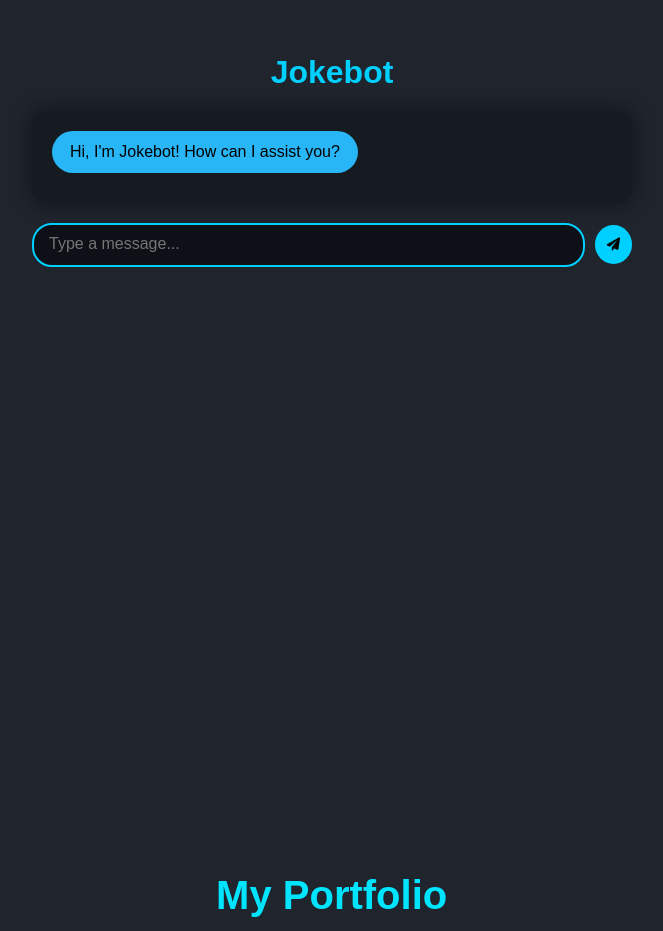
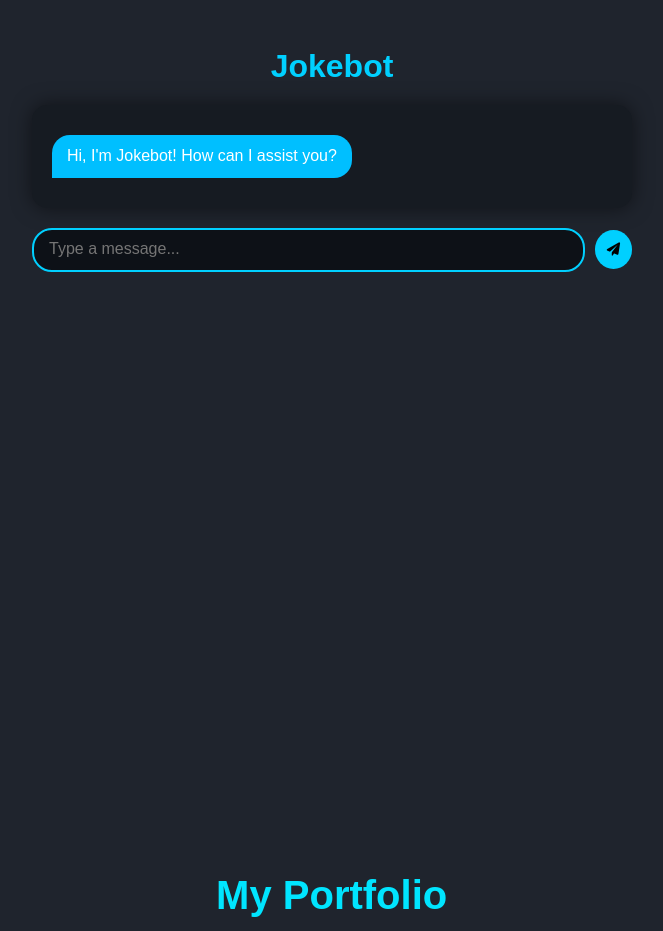
Before and after one commit to musakhan098/final-project-jokebot, a plain HTML site: page final project/index.html in a window 1280 px wide. Shown: the part 1040-1971 px from the top of the page, without its empty margins (308-971 px from the left). Drawn offline with nearby package versions, Linux system fonts and the light colour scheme.

Commit message:
Update style.css
message reply more respensive

```diff
--- a/final project/style.css
+++ b/final project/style.css
@@ -165,6 +165,21 @@ a {
     margin-bottom: 20px;
     text-align: center;
   }
+  .chat-container {
+    overflow-y: auto;
+    max-height: 60vh;
+    padding-right: 10px;
+  }
+
+
+  .chat-container::-webkit-scrollbar {
+    display: none;
+  }
+
+
+  .chat-container {
+    scrollbar-width: none;
+  }
 
   .chat-container {
     width: 100%;
@@ -179,20 +194,43 @@ a {
   }
 
   .chat-message {
-    margin-bottom: 10px;
     display: flex;
+    width: 100%;
+    margin: 10px 0;
+  }
+
+  .user-message {
+    justify-content: flex-end;
+  }
+
+  .bot-message {
     justify-content: flex-start;
   }
 
+  .message-bubble {
+    max-width: 70%;
+    padding: 10px 15px;
+    border-radius: 18px;
+    font-size: 16px;
+    line-height: 1.4;
+    word-wrap: break-word;
+    color: white;
+  }
+
+  /* User bubble */
+  .user-message .message-bubble {
+    background-color: #333;
+    border-bottom-right-radius: 0;
+    text-align: left;
+  }
+
+  /* Bot bubble */
   .bot-message .message-bubble {
-    background-color: #29b6f6;
-    color: #000;
-    padding: 12px 18px;
-    border-radius: 25px;
-    font-size: 16px;
-    max-width: 90%;
-    word-wrap: break-word;
+    background-color: #00bfff;
+    border-bottom-left-radius: 0;
+    text-align: left;
   }
+
 
   .input-area {
     width: 100%;
@@ -230,6 +268,7 @@ a {
   .input-area button:hover {
     background-color: #00b3e6;
   }
+
 
 /* Shared Section Style */
 .section {
```
